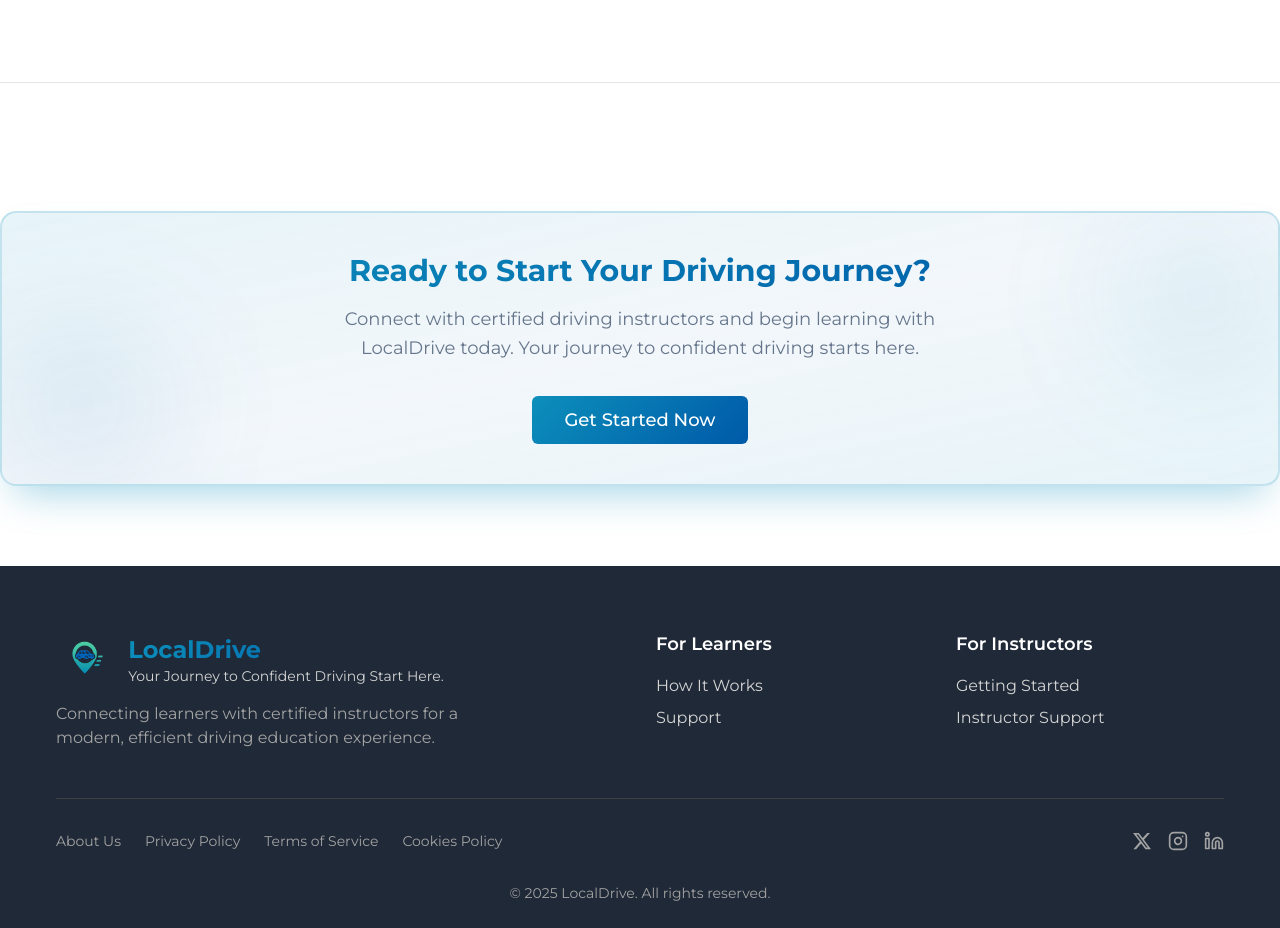
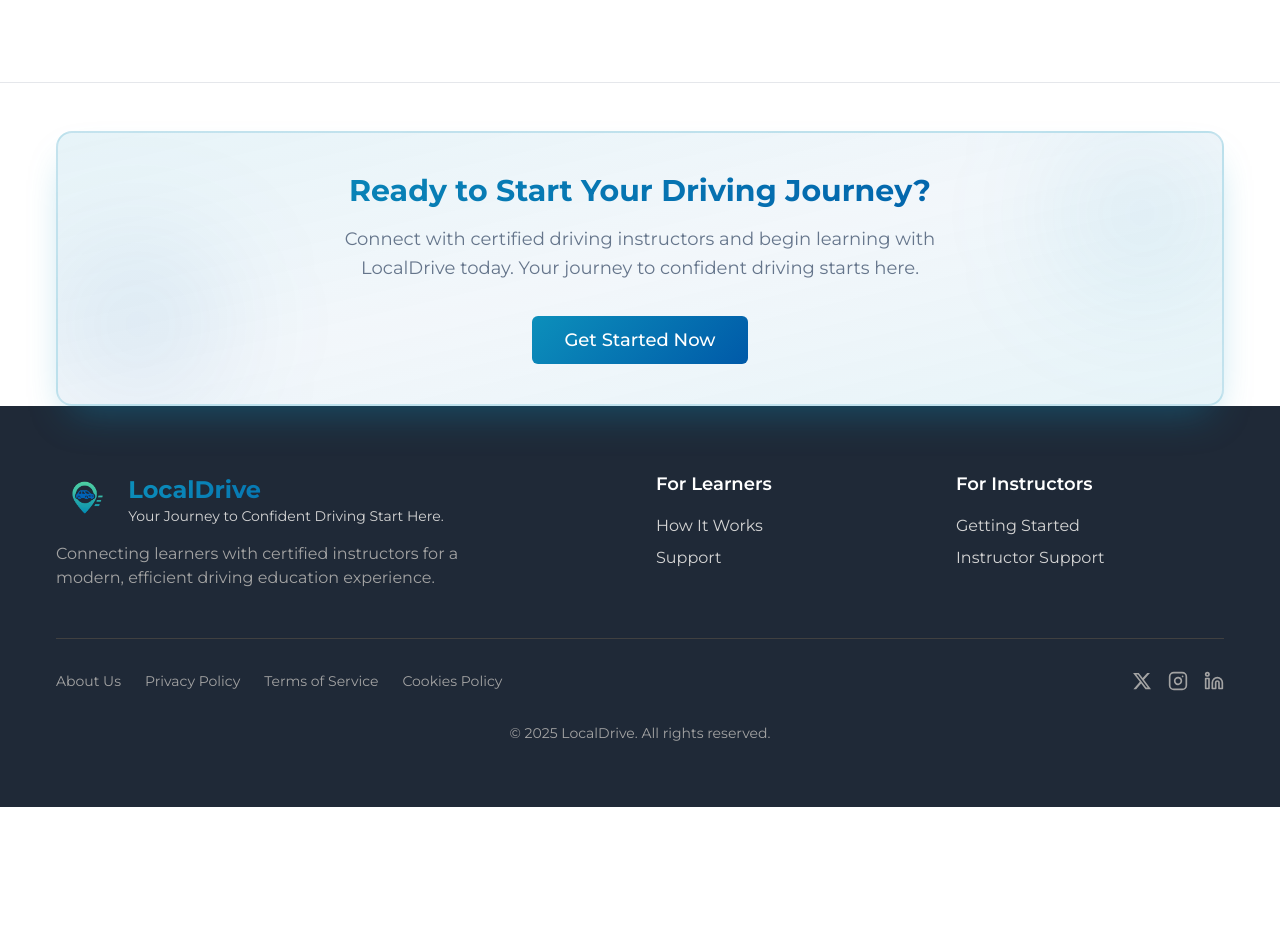
Before and after one commit to LocalDriveNG/LocalDrive-Website, a React (Vite) app: page /cookies-policy in a window 1280 px wide. Shown: the part 1580-2508 px from the top of the page. After the commit the page ends 2387 px from the top, so only its background shows below. Built offline with nearby package versions, Linux system fonts and the light colour scheme.

Commit message:
fixed section for call to action

```diff
--- a/src/components/LegalPageLayout.tsx
+++ b/src/components/LegalPageLayout.tsx
@@ -230,7 +230,7 @@ const LegalPageLayout = ({
       <Separator className="my-12" />
 
 
-      <section className="py-12 md:py-20 relative">
+      <section className="container max-w-4xl mx-auto px-4">
       {/* Call to Action */}
       <div className="relative overflow-hidden bg-gradient-to-br from-primary/10 via-secondary/5 to-primary/10 rounded-2xl p-10 text-center border-2 border-primary/20 shadow-brand-lg animate-fade-in">
         {/* Decorative elements */}
```
